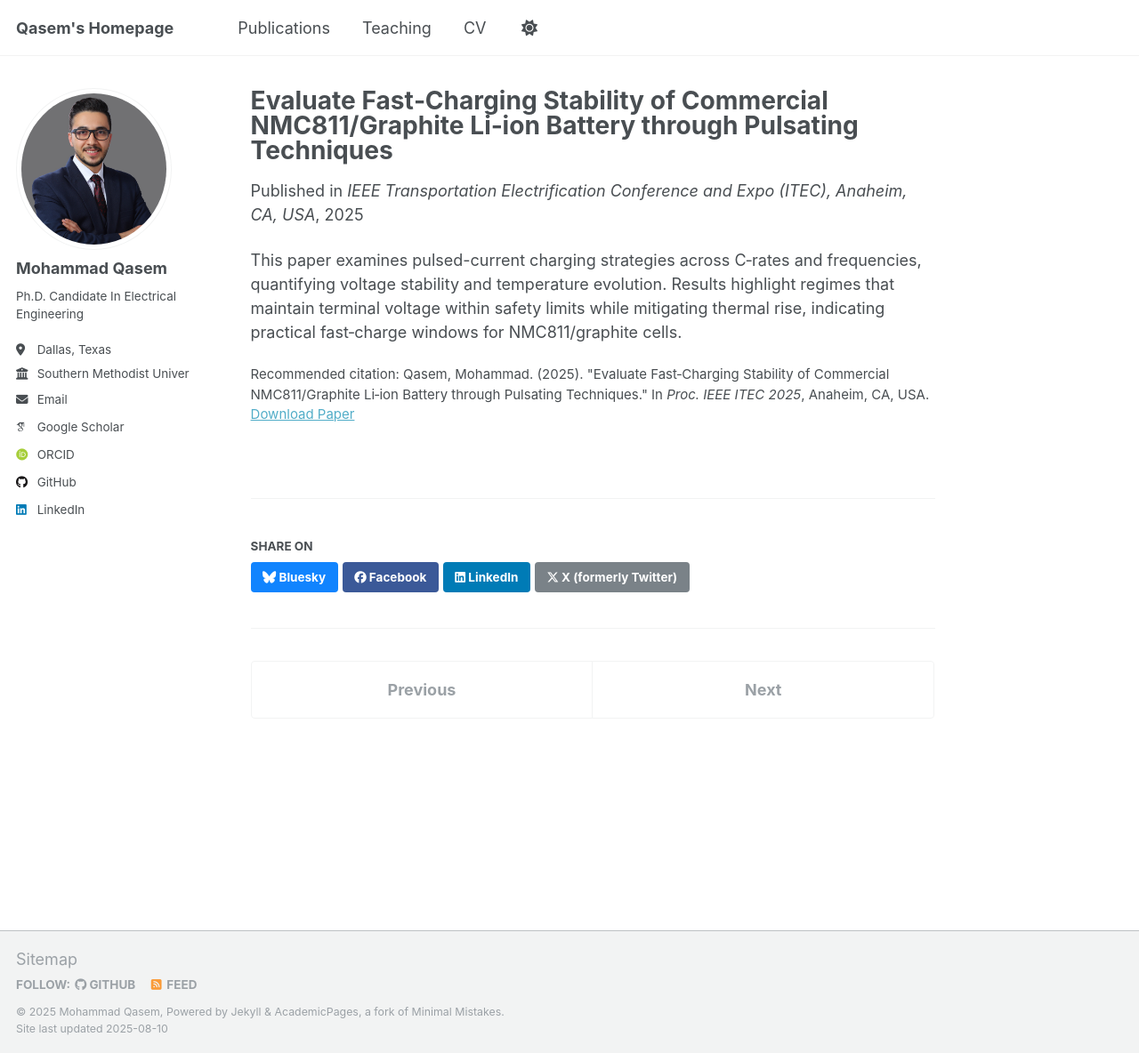
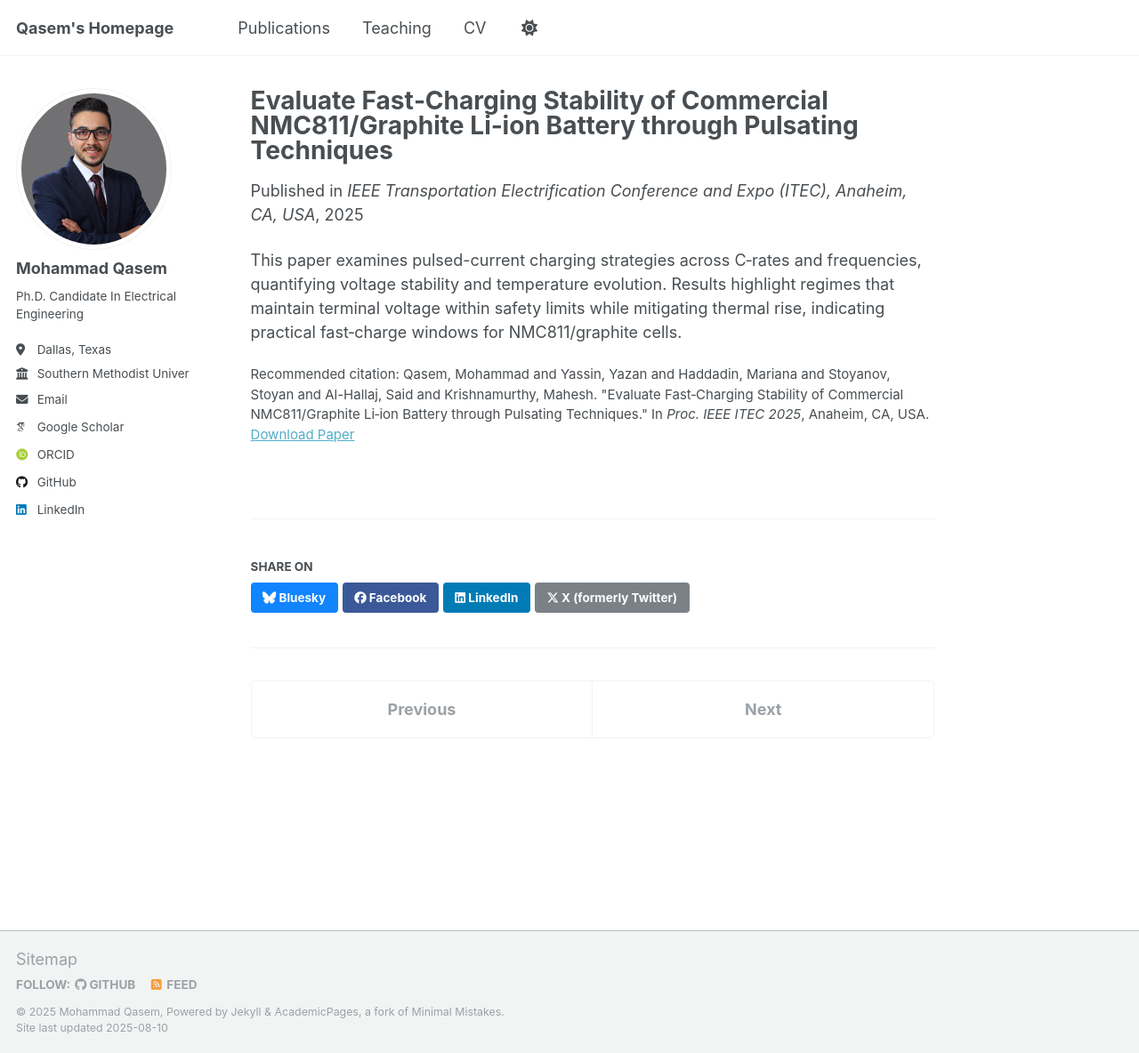
Before and after one commit to MohammadQasem97/Mohammad_Qasem.github.io, a Jekyll site: the page built from _publications/2025-06-18-evaluate-fast-charging-stability-pulsating-techniques.md, in a window 1280 px wide and 1184 px high. Shown: the whole window at 89% size. Built offline with Jekyll 4.4.1, drawn with Linux system fonts in a browser that asks for light colours; some web fonts are replaced; a script that is not in the unit is left out.

Commit message:
Update 2025-06-18-evaluate-fast-charging-stability-pulsating-techniques.md

```diff
--- a/_publications/2025-06-18-evaluate-fast-charging-stability-pulsating-techniques.md
+++ b/_publications/2025-06-18-evaluate-fast-charging-stability-pulsating-techniques.md
@@ -6,7 +6,7 @@ permalink: "/publication/2025-06-18-itex-fast-charging-stability-pulsating"
 excerpt: "Experimental and simulation study of pulsating current techniques to assess and improve fast‑charging stability of commercial NMC811/graphite cells."
 date: "2025-06-18"
 venue: "IEEE Transportation Electrification Conference and Expo (ITEC), Anaheim, CA, USA"
-paperurl: ""
-citation: "Qasem, Mohammad. (2025). \"Evaluate Fast‑Charging Stability of Commercial NMC811/Graphite Li‑ion Battery through Pulsating Techniques.\" In <i>Proc. IEEE ITEC 2025</i>, Anaheim, CA, USA."
+paperurl: "https://ieeexplore.ieee.org/abstract/document/11097966?casa_token=2eS-8gtH07oAAAAA:LVt96IhiEtyZVSXi3cr0PIZ3PRAX7kp5Tko1Y7tneabp5CxXsBmrbL9KojSKWjTkbJ1mscU"
+citation: "Qasem, Mohammad and Yassin, Yazan and Haddadin, Mariana and Stoyanov, Stoyan and Al-Hallaj, Said and Krishnamurthy, Mahesh. \"Evaluate Fast‑Charging Stability of Commercial NMC811/Graphite Li‑ion Battery through Pulsating Techniques.\" In <i>Proc. IEEE ITEC 2025</i>, Anaheim, CA, USA."
 ---
 This paper examines pulsed-current charging strategies across C‑rates and frequencies, quantifying voltage stability and temperature evolution. Results highlight regimes that maintain terminal voltage within safety limits while mitigating thermal rise, indicating practical fast‑charge windows for NMC811/graphite cells.
```
